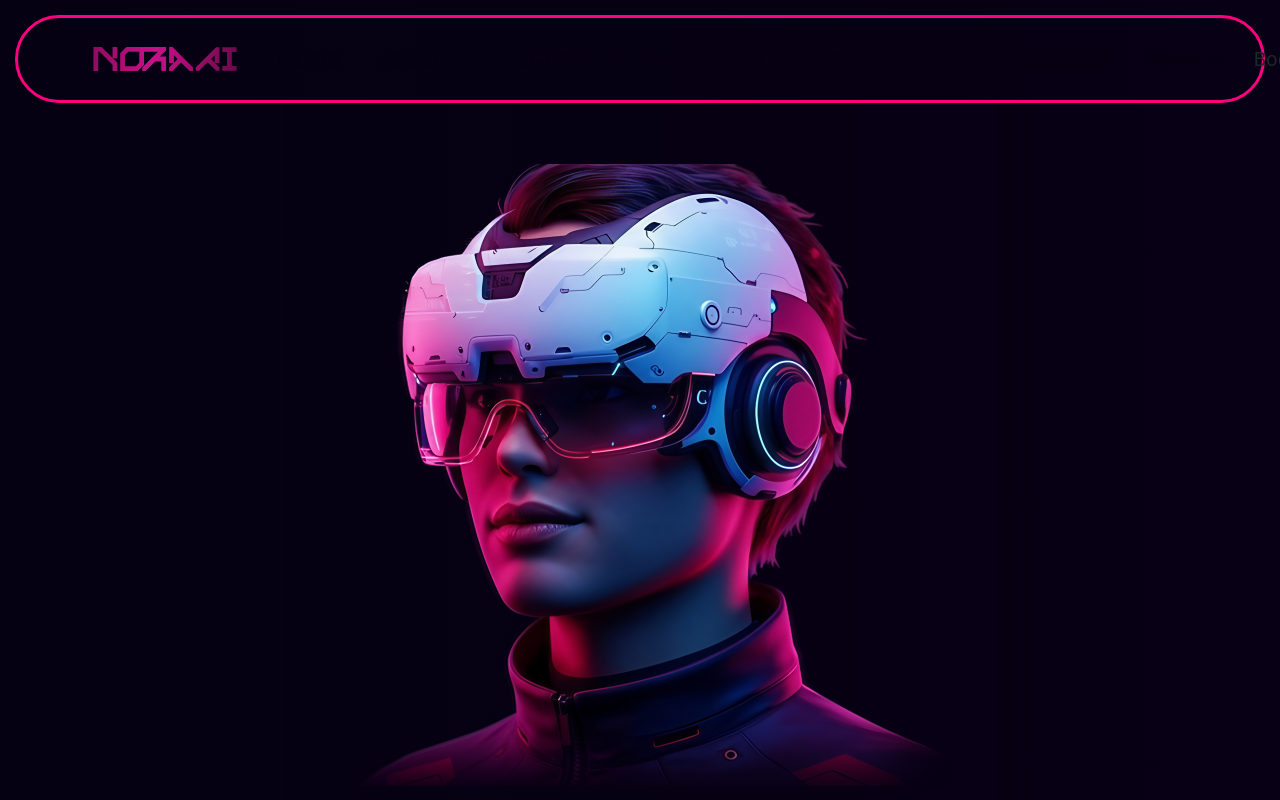
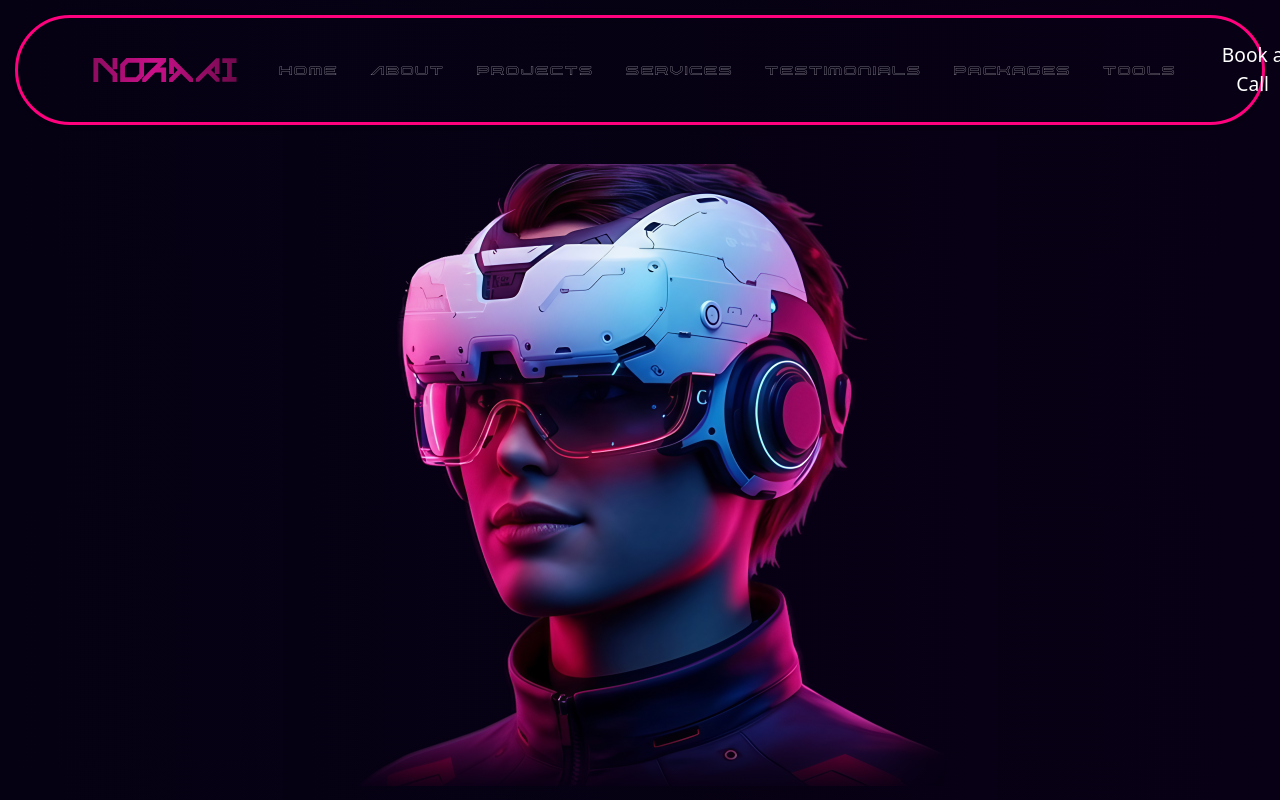
Before and after one commit to Thilina-Oshan/Nora-AI, a React (Vite) app: page / in a window 1280 px wide. Shown: the top 800 px of the page. Built offline with nearby package versions, Linux system fonts and the light colour scheme; a web font is replaced by a local one.

Commit message:
create rout

```diff
--- a/src/Components/Nav/navbar.jsx
+++ b/src/Components/Nav/navbar.jsx
@@ -10,15 +10,19 @@ const Navbar = () => {
     setExpanded(!expanded);
   };
 
+  const handleNavClick = () => {
+    setExpanded(false); // Collapse navbar on link click (mobile)
+  };
+
   return (
-    <nav className="navbar navbar-expand-lg p-3 fixed-top">
+    <nav className="navbar navbar-expand-lg fixed-top p-3 shadow-sm bg-dark">
       <div className="container">
-        {/* Brand Logo */}
-        <a className="navbar-brand" href="#">
+        {/* Logo */}
+        <a className="navbar-brand text-white" href="#hero" onClick={handleNavClick}>
           <img src="/src/assets/img/Logo- Colored.svg" alt="Logo" height="40" />
         </a>
 
-        {/* Toggler Button */}
+        {/* Toggle Button */}
         <button
           className="navbar-toggler"
           type="button"
@@ -30,21 +34,36 @@ const Navbar = () => {
           <span className="navbar-toggler-icon"></span>
         </button>
 
-        {/* Navbar Links */}
+        {/* Links */}
         <div className={`collapse navbar-collapse justify-content-end ${expanded ? "show" : ""}`} id="navbarNav">
           <ul className="navbar-nav align-items-center text-center">
-            {["Home", "About", "Projects", "Services", "Testimonies", "Packages", "Tools"].map((item, i) => (
+            {[
+              { name: "Home", href: "#hero" },
+              { name: "About", href: "#about" },
+              { name: "Projects", href: "#projects" },
+              { name: "Services", href: "#services" },
+              { name: "Testimonials", href: "#tesmo" },
+              { name: "Packages", href: "#packages" },
+              { name: "Tools", href: "#tools" },
+            ].map((item, i) => (
               <li className="nav-item" key={i}>
-                <a className="nav-link" style={{ fontSize: "1.2rem" }} href="#">
-                  {item}
+                <a
+                  className="nav-link text-white mx-2"
+                  style={{ fontSize: "1.1rem" }}
+                  href={item.href}
+                  onClick={handleNavClick}s
+                >
+                  {item.name}
                 </a>
               </li>
             ))}
-            <li className="nav-item mt-3 mt-lg-0 text-nowrap">
+            {/* CTA Button */}
+            <li className="nav-item mt-3 mt-lg-0">
               <a
-                href="#"
-                className="btn book-Nav w-100 w-lg-auto"
+                href="#contact"
+                className="btn  book-Nav text-white ms-lg-3 px-4book-Nav w-100 w-lg-auto"
                 style={{ fontSize: "1.2rem" }}
+                onClick={handleNavClick}
               >
                 Book a Call
               </a>
```
Also changed, not shown: src/App.jsx (line endings or trailing spaces).
